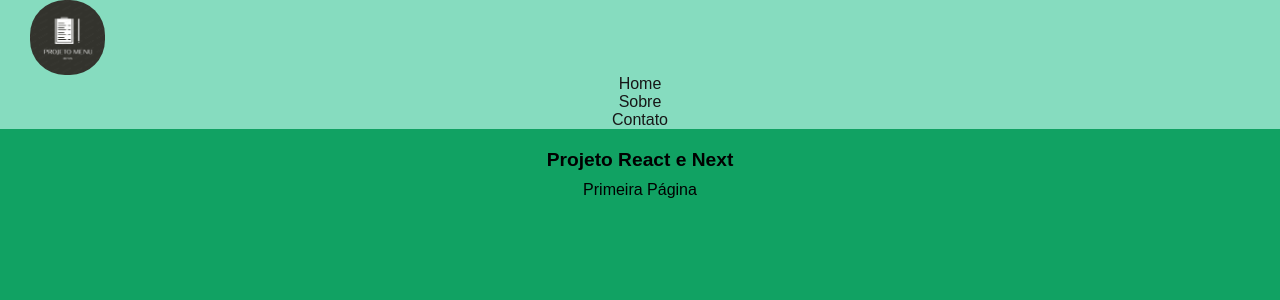
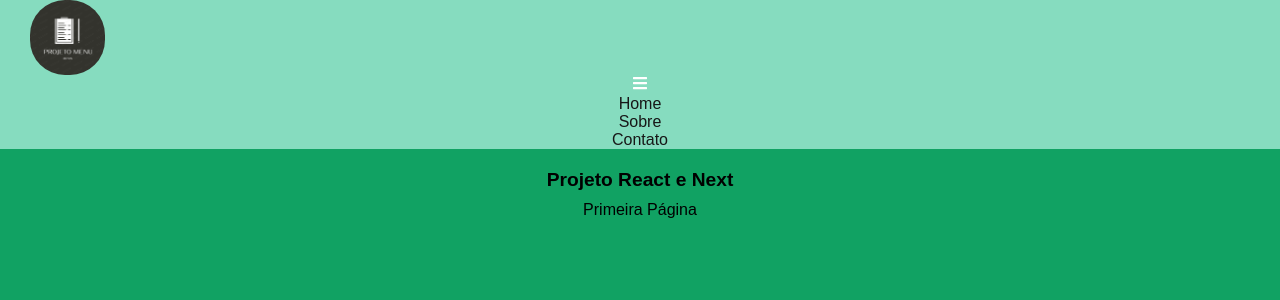
Before and after one commit to MariaGoncalves15/Front-end-II, a Next.js app in the folder projeto/: page / in a window 1280 px wide. Shown: the top 300 px of the page. Built offline with nearby package versions, Linux system fonts and the light colour scheme.

Commit message:
salvar alte

```diff
--- a/projeto/src/components/Header/index.js
+++ b/projeto/src/components/Header/index.js
@@ -1,27 +1,51 @@
 'use client';
-import Link from "next/link"
+import Link from "next/link";
+import "../../app/globals.css";
 import style from "./header.module.css";
 import Image from "next/image";
-import {useState} from 'react';
+import { useEffect, useState } from 'react';
+import { FaBars } from "react-icons/fa";
+import { IoMdClose } from "react-icons/io";
 
 export default function Header() {
+    const [showMenu, setShowMenu] = useState(false);
+    const tooggleMenu = () => {
+        setShowMenu(!showMenu);
+    }
+    const definindo_telas = () => {
+        if(window.innerWidth < 600 && showMenu){
+            setShowMenu(false)
+        }
+    }
+
+    useEffect(() => {
+        window.addEventListener("resize", definindo_telas)
+        return () => {
+            window.removeEventListener("resize", definindo_telas)
+        }
+    }, [showMenu])
     return(
         <header className={style.Meuheader}>
             <div className={style.Pegatudo}>
-            {
-                <nav>
-                    <ul>
-                        <div>
-                        <div className={style.logo}>
+            <div className={style.logo}>
                             <Image className={style.imagem} src="/images/Logo.png" alt="Imagem style" width={75} height={75}/>
                         </div>
-                            <li className={style.li}><Link href="/">Home</Link></li>
-                            <li className={style.li}><Link href="/sobre">Sobre</Link></li>
-                            <li className={style.li}><Link href="/contato">Contato</Link></li>
-                        </div>
-                    </ul>
-                </nav>
-            }
+
+                <div className={style.container_menuMenor} onClick={tooggleMenu}>
+                    {showMenu ? <IoMdClose color="white" /> : <FaBars color="white"/>}
+                </div>
+
+            <nav className={`${style.nav} ${showMenu? style.nav_active : ''}` || window.innerWidth > 1500}>
+                <ul className={style.ul}>
+                    <div>
+
+                        <li className={style.li}><Link className={style.link} href="/">Home</Link></li>
+                        <li className={style.li}><Link className={style.link} href="/sobre">Sobre</Link></li>
+                        <li className={style.li}><Link className={style.link} href="/contato">Contato</Link></li>
+                    </div>
+                </ul>
+            </nav>
+
             </div>
         </header>
     )
```
